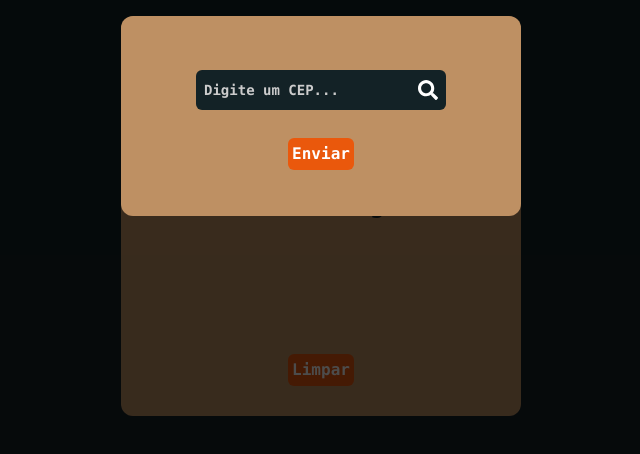
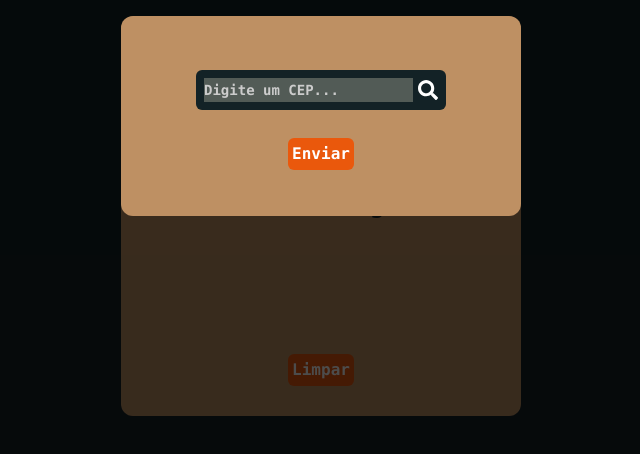
Before and after one commit to Igorwalace/buscador-cep, a Next.js app: page / in a window 1280 px wide. Both pictures are taken after a click on the button "Buscar novo CEP". Shown: the top 454 px of the page, without its empty margins (319-959 px from the left). Built offline with nearby package versions, Linux system fonts and the light colour scheme.

Commit message:
Kkkkk final agora

```diff
--- a/src/app/pages/Home.jsx
+++ b/src/app/pages/Home.jsx
@@ -114,7 +114,7 @@ const Home = () => {
                             >
                                 <input
                                     type="search"
-                                    className="text-white outline-none rounded-none bg-[#132226] mr-[5px] placeholder:text-[#ccc] placeholder:text-[14px]"
+                                    className="text-black outline-none rounded-none bg-[#525B56] mr-[5px] placeholder:text-[#ccc] placeholder:text-[14px]"
                                     placeholder="Digite um CEP..."
                                     onChange={(e) => setCep(e.target.value)}
                                 />
```
